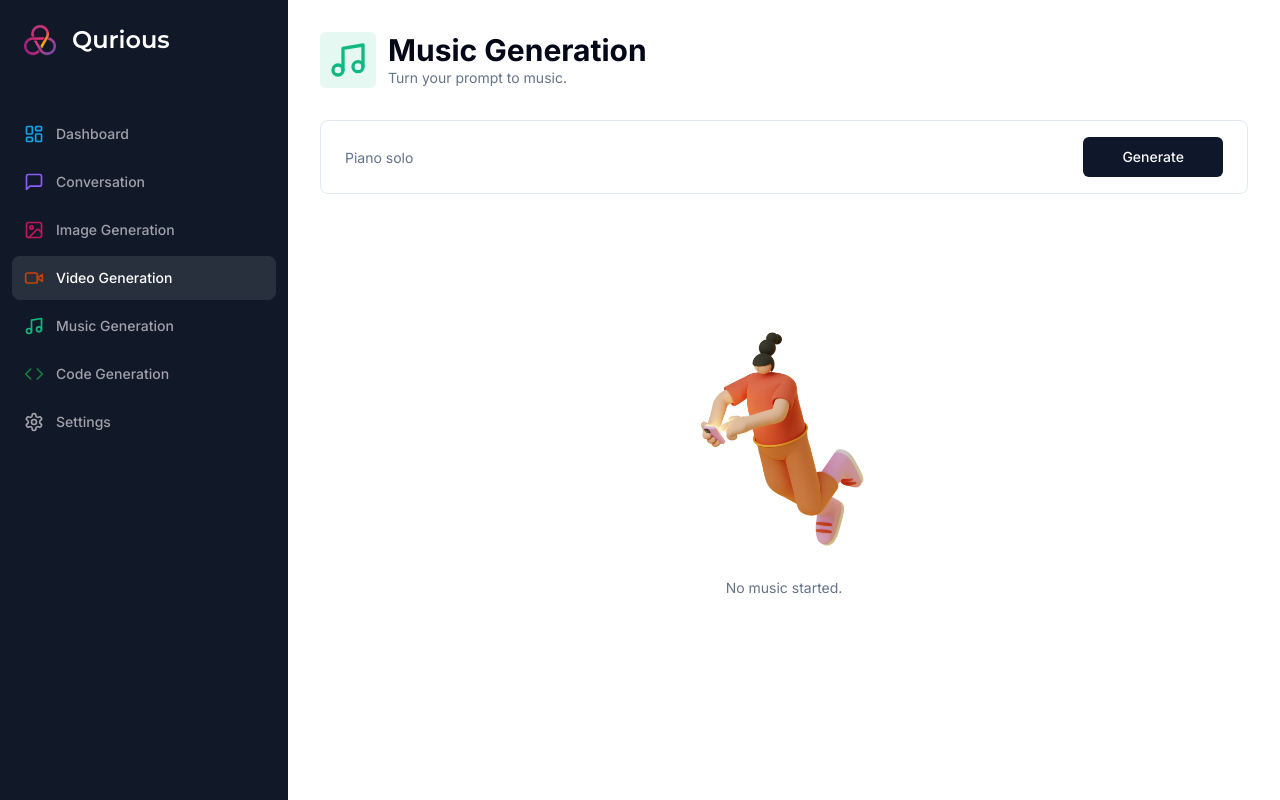
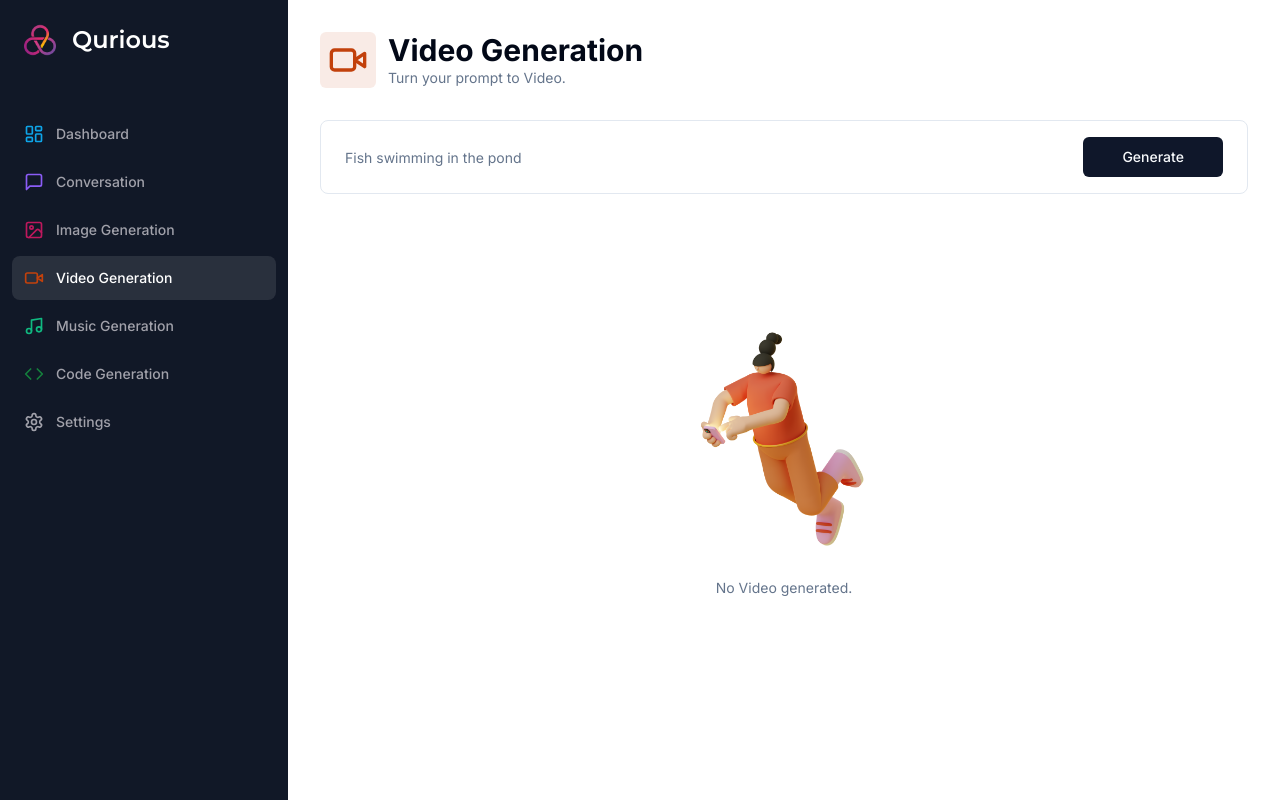
Before and after one commit to PavankumarUppar/Qurious, a Next.js app: page /video in a window 1280 px wide. Built offline with nearby package versions, Linux system fonts and the light colour scheme.

Commit message:
made changes to the video page on video handling

```diff
--- a/app/(dashboard)/(routes)/video/page.tsx
+++ b/app/(dashboard)/(routes)/video/page.tsx
@@ -3,7 +3,7 @@
 import * as z from "zod";
 import axios from "axios";
 import { Heading } from "@/components/heading";
-import { Music } from "lucide-react";
+import { VideoIcon } from "lucide-react";
 import { useForm } from "react-hook-form";
 
 import { formSchema } from "./constants";
@@ -18,10 +18,10 @@ import { Loader } from "@/components/loader";
 
 
 
-const MusicPage = () => {
+const VideoPage = () => {
 
     const router = useRouter()
-    const [music, setMusic] = useState<string>()
+    const [video, setVideo] = useState<string>()
     const form = useForm<z.infer<typeof formSchema>>({
         resolver: zodResolver(formSchema),
         defaultValues: {
@@ -33,11 +33,11 @@ const MusicPage = () => {
 
     const onSubmit = async (values: z.infer<typeof formSchema>) => {
         try {
-            setMusic(undefined);
+            setVideo(undefined);
 
-            const response = await axios.post("/api/music", values)
+            const response = await axios.post("/api/video", values)
 
-            setMusic(response.data.audio)
+            setVideo(response.data[0])
 
             form.reset()
         } catch (error: any) {
@@ -51,11 +51,11 @@ const MusicPage = () => {
     return (
         <div>
             <Heading
-                title="Music Generation"
-                description="Turn your prompt to music."
-                icon={Music}
-                iconColor="text-emerald-500"
-                bgColor="bg-emerald-500/10"
+                title="Video Generation"
+                description="Turn your prompt to Video."
+                icon={VideoIcon}
+                iconColor="text-orange-700"
+                bgColor="bg-orange-700/10"
             />
             <div className="px-4 lg:px-8">
                 <div>
@@ -85,7 +85,7 @@ const MusicPage = () => {
                                             border-0 outline-none focus-visible:ring-0 focus-visible:ring-transparent
                                         "
                                         disabled={isLoading}
-                                        placeholder="Piano solo"
+                                        placeholder="Fish swimming in the pond"
                                         {...field}
                                         />
                                     </FormControl>
@@ -105,13 +105,13 @@ const MusicPage = () => {
                             <Loader />
                         </div>
                     )}
-                    {!music && !isLoading && (
-                        <Empty label="No music started." />
+                    {!video && !isLoading && (
+                        <Empty label="No Video generated." />
                     )}
-                    {music && (
-                        <audio controls className="w-full mt-8">
-                            <source src={music} />
-                        </audio>
+                    {video && (
+                        <video className="w-full aspect-video mt-8 rounded-lg border bg-black" controls>
+                            <source  src={video} />
+                        </video>
                     )}
                 </div>
             </div>
@@ -119,4 +119,4 @@ const MusicPage = () => {
      );
 }
 
-export default MusicPage;
+export default VideoPage;
```
